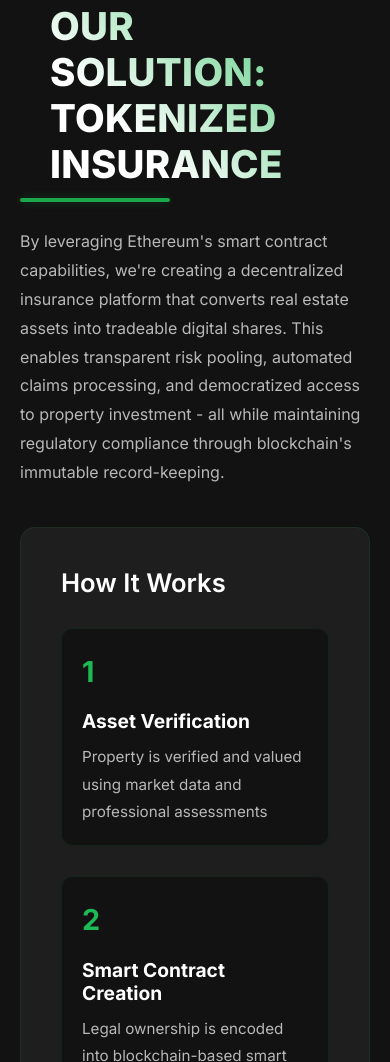
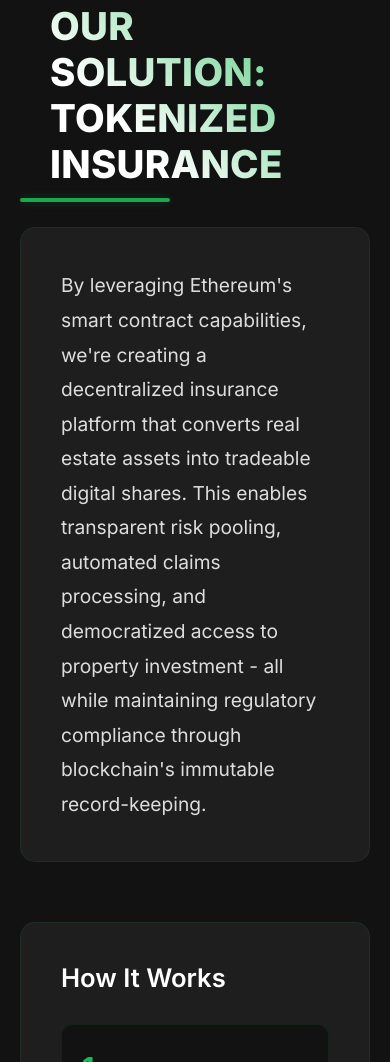
Before and after one commit to g-denn/plswork, a plain HTML site: page index.html in a window 390 px wide. Shown: the part 7650-8712 px from the top of the page. Drawn offline with Linux system fonts and the light colour scheme.

Commit message:
style rework

```diff
--- a/css/sections/solution.css
+++ b/css/sections/solution.css
@@ -217,3 +217,50 @@
         padding: 30px 20px;
     }
 }
+
+.solution .container > p {
+    font-size: 1.2em;
+    line-height: 1.8;
+    color: rgba(255, 255, 255, 0.85);
+    max-width: 900px;
+    margin: 0 0 60px 0;
+    padding: 40px;
+    background: var(--medium-gray);
+    border-radius: 15px;
+    border: 1px solid rgba(29, 185, 84, 0.1);
+    position: relative;
+}
+
+/* Remove previous gradient and hover effects */
+.solution .container > p::before {
+    display: none;
+}
+
+.solution .container > p:hover {
+    transform: none;
+    box-shadow: none;
+    border-color: rgba(29, 185, 84, 0.1);
+}
+
+/* Match process-card styling */
+.process-card {
+    background: var(--medium-gray);
+    padding: 40px;
+    border-radius: 15px;
+    margin: 40px 0;
+    border: 1px solid rgba(29, 185, 84, 0.1);
+}
+
+/* Responsive adjustments */
+@media (max-width: 1400px) {
+    .solution .container > p {
+        margin-left: 0;
+    }
+}
+
+@media (max-width: 768px) {
+    .solution .container > p {
+        margin-left: 0;
+        margin-right: 0;
+    }
+}
```
